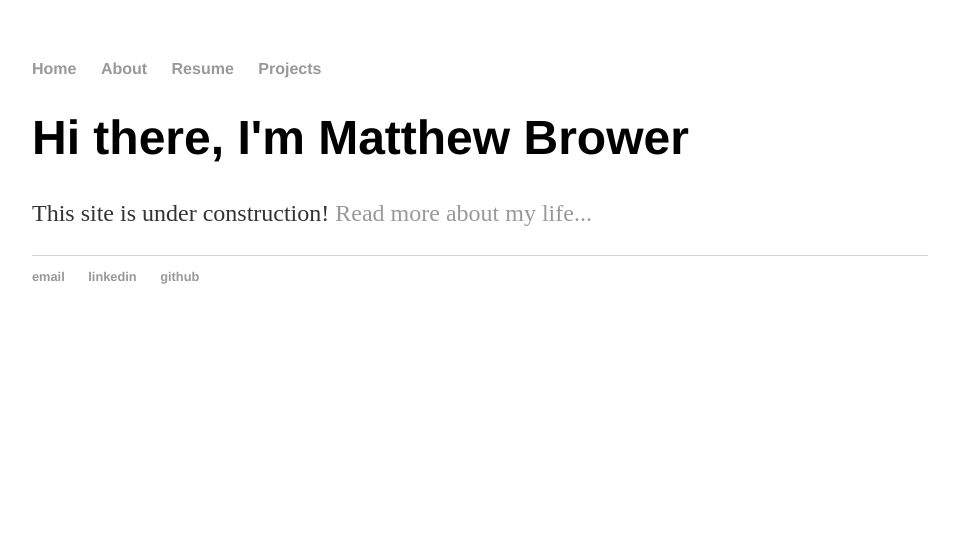
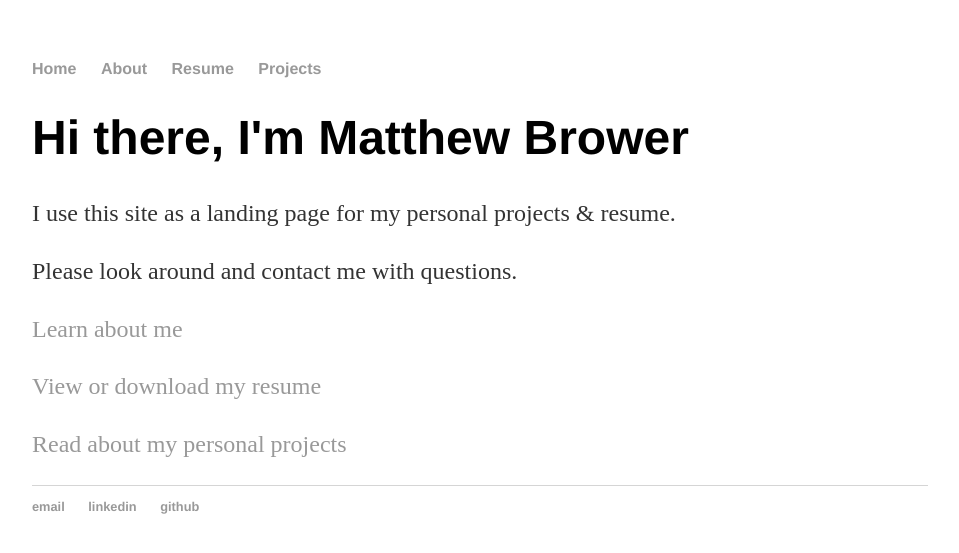
Before and after one commit to MatthewBrower/matthewbrower.github.io, a Jekyll site: the page built from index.html, in a window 1280 px wide. Shown: the top 553 px of the page, without its empty margins (160-1119 px from the left). Built offline with Jekyll 4.4.1, drawn with Linux system fonts in a browser that asks for light colours.

Commit message:
Updated landing

```diff
--- a/index.html
+++ b/index.html
@@ -4,5 +4,11 @@ title: Matthew Brower
 ---
 <div class="blurb">
 	<h1>Hi there, I'm Matthew Brower</h1>
-	<p>This site is under construction!  <a href="/about">Read more about my life...</a></p>
+	<p>I use this site as a landing page for my personal projects &amp; resume.</p>
+
+	<p>Please look around and contact me with questions. </p>
+
+		<p><a href="/about">Learn about me</a></p>
+		<p><a href="/resume">View or download my resume</a></p>
+		<p><a href="/blog">Read about my personal projects</a></p>
 </div><!-- /.blurb -->
```
